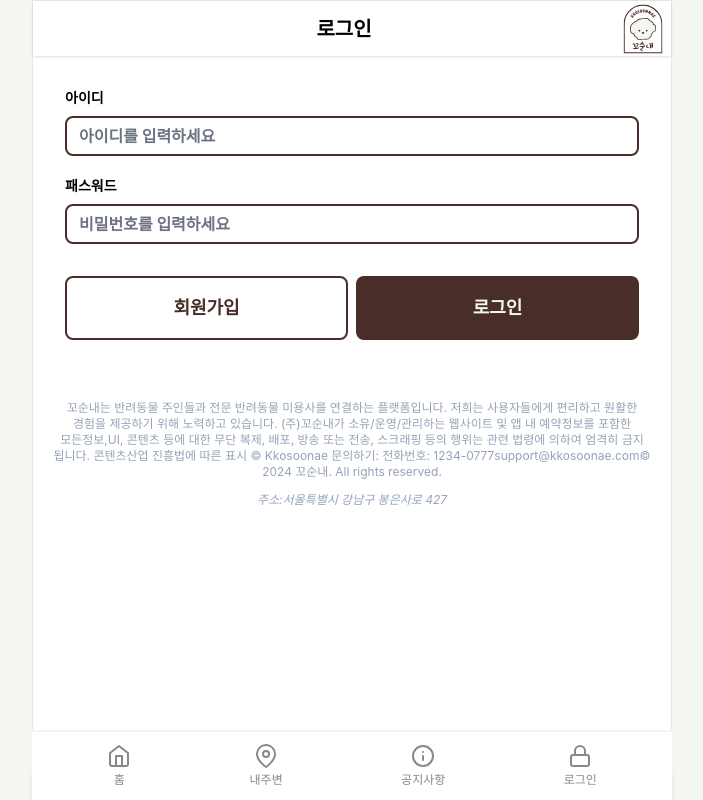
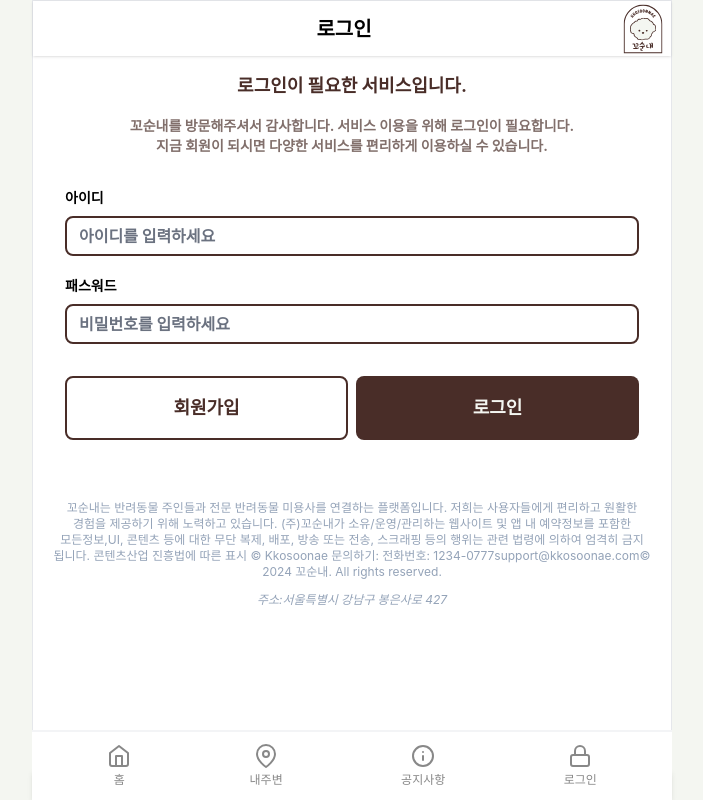
Before and after one commit to super-coding-3/kkosoonnae, a React (Create React App) app: page /mypage in a window 1280 px wide. Shown: the whole page, without its empty margins (288-991 px from the left). Built offline with nearby package versions, Linux system fonts and the light colour scheme; no server answers; the HTML template or start-up script is replaced by a standard one.

Commit message:
[refactor] 로그인이 필요한 페이지에 접속했을 때 로그인 페이지에 안내 문구 추가

```diff
--- a/src/components/login/LoginPage.tsx
+++ b/src/components/login/LoginPage.tsx
@@ -1,12 +1,13 @@
 import React from "react";
 
 import { Formik, Form, Field, ErrorMessage } from "formik";
-import { useNavigate } from "react-router-dom";
+import { useLocation, useNavigate } from "react-router-dom";
 import { LoginSchema } from "../../schema/formSchema";
 
 import useAxios from "../../hooks/useAxios";
 import useToastMessage from "../../hooks/useToastMessage";
 import { ROUTER_PATH } from "../../constants/constants";
+import LoginRequiredMessage from "./LoginRequiredMessage";
 interface LoginType {
   loginId: string;
   password: string;
@@ -14,6 +15,7 @@ interface LoginType {
 
 const LoginPage: React.FC = () => {
   const navigate = useNavigate();
+  const location = useLocation();
 
   const { error, handleRequest, Loading } = useAxios();
   const { showToast, Toast } = useToastMessage();
@@ -54,6 +56,7 @@ const LoginPage: React.FC = () => {
     <div className="flex flex-col justify-center items-center w-full h-full px-4 font-bold text-sm max-w-[640px] min-w-[375px] mx-auto">
       {Loading}
       <Toast />
+      {location.pathname !== ROUTER_PATH.login && <LoginRequiredMessage />}
       <Formik
         initialValues={initialValues}
         onSubmit={handleFormSubmit}
--- /dev/null
+++ b/src/components/login/LoginRequiredMessage.tsx
@@ -0,0 +1,18 @@
+import React from "react";
+
+const LoginRequiredMessage = () => {
+  return (
+    <>
+      <h1 className="text-lg text-MAIN_COLOR">로그인이 필요한 서비스입니다.</h1>
+      <p className="text-MAIN_LIGHT_COLOR mt-4">
+        꼬순내를 방문해주셔서 감사합니다. 서비스 이용을 위해 로그인이
+        필요합니다.
+      </p>
+      <p className="text-MAIN_LIGHT_COLOR mb-4">
+        지금 회원이 되시면 다양한 서비스를 편리하게 이용하실 수 있습니다.
+      </p>
+    </>
+  );
+};
+
+export default LoginRequiredMessage;
```
